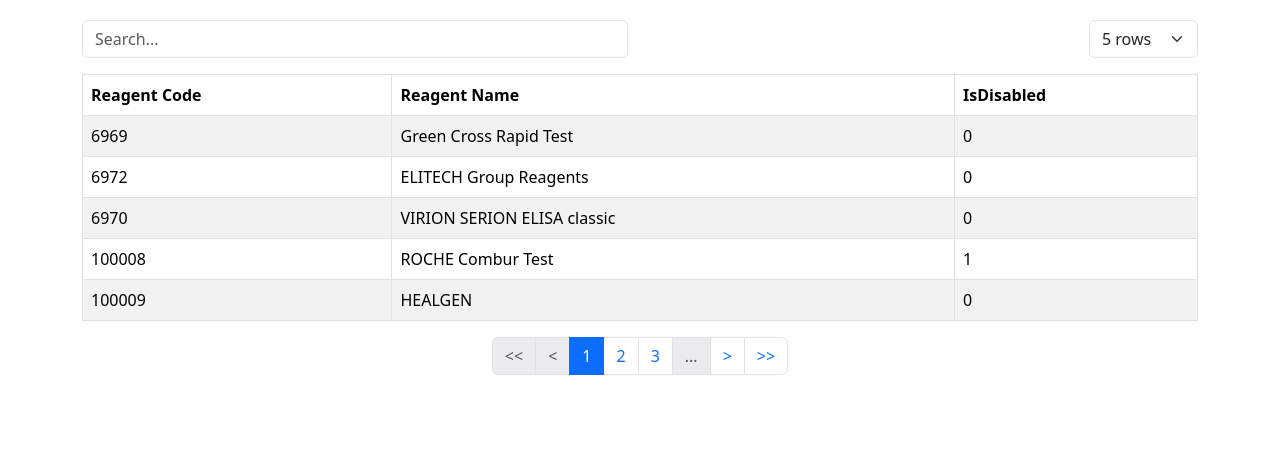
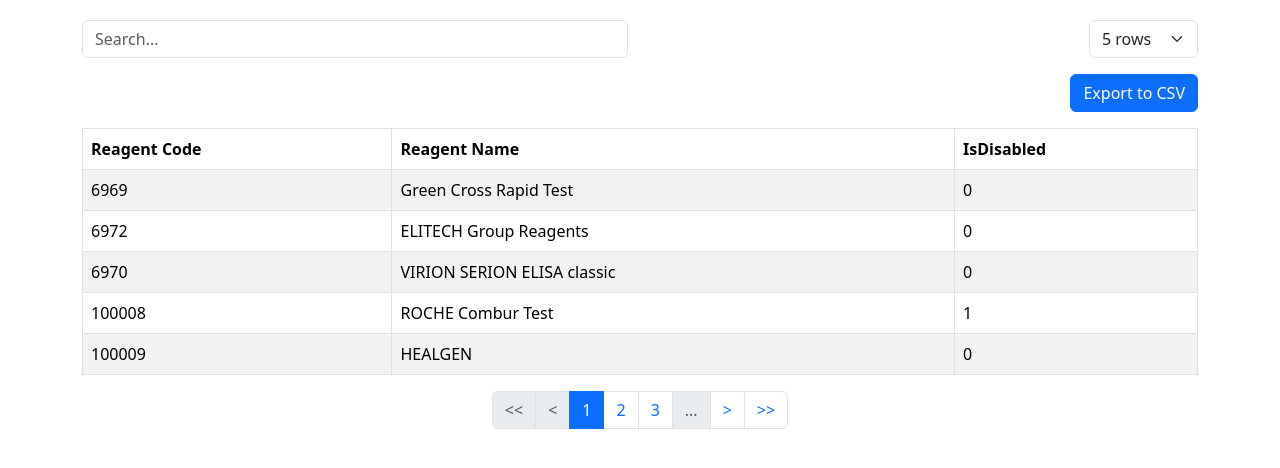
Before and after one commit to talhayaseen57/Data-Table-Preview, a plain HTML site: page index.html in a window 1280 px wide. Shown: the part 90-558 px from the top of the page. Drawn offline with nearby package versions, Linux system fonts and the light colour scheme.

Commit message:
added functionality to export in .csv file

```diff
--- a/index.html
+++ b/index.html
@@ -19,6 +19,7 @@
             <div class="col-md-6">
                 <input type="text" id="searchInput" class="form-control" placeholder="Search...">
             </div>
+
             <div class="col-md-6 text-end">
                 <select id="rowsPerPage" class="form-select w-auto d-inline">
                     <option value="5">5 rows</option>
@@ -26,6 +27,13 @@
                     <option value="20">20 rows</option>
                     <option value="50">50 rows</option>
                 </select>
+            </div>
+        </div>
+
+        <!-- Export and Print Buttons -->
+        <div class="row mb-3">
+            <div class="col-md-12 text-end">
+                <button class="btn btn-primary" onclick="exportToCSV()">Export to CSV</button>
             </div>
         </div>
 
@@ -52,6 +60,11 @@
     </div>
 
     <script src="script.js"></script>
+
+    <!-- Include libraries for exporting -->
+    <script src="https://cdnjs.cloudflare.com/ajax/libs/xlsx/0.18.5/xlsx.full.min.js"></script>
+
+    <!-- Include Bootstrap libraries -->
     <script src="https://cdn.jsdelivr.net/npm/bootstrap@5.3.3/dist/js/bootstrap.bundle.min.js"
         integrity="sha384-YvpcrYf0tY3lHB60NNkmXc5s9fDVZLESaAA55NDzOxhy9GkcIdslK1eN7N6jIeHz"
         crossorigin="anonymous"></script>
--- a/script.js
+++ b/script.js
@@ -220,6 +220,22 @@ function sortTable(columnIndex, headerElement) {
     renderTable(currentPage, currentSearchInput === '' ? dataToSort : currentData);
 }
 
+// Function to export table data to CSV
+function exportToCSV() {
+    const rows = Array.from(document.querySelectorAll('#tableBody tr'));
+    const csv = rows.map(row => {
+        const cells = Array.from(row.querySelectorAll('td'));
+        return cells.map(cell => `"${cell.textContent.replace(/"/g, '""')}"`).join(',');
+    }).join('\n');
+
+    const csvBlob = new Blob([csv], { type: 'text/csv' });
+    const csvUrl = URL.createObjectURL(csvBlob);
+    const a = document.createElement('a');
+    a.href = csvUrl;
+    a.download = 'table_data.csv';
+    a.click();
+}
+
 // Event listeners
 document.getElementById('searchInput').addEventListener('input', function () {
     currentPage = 1;
```
